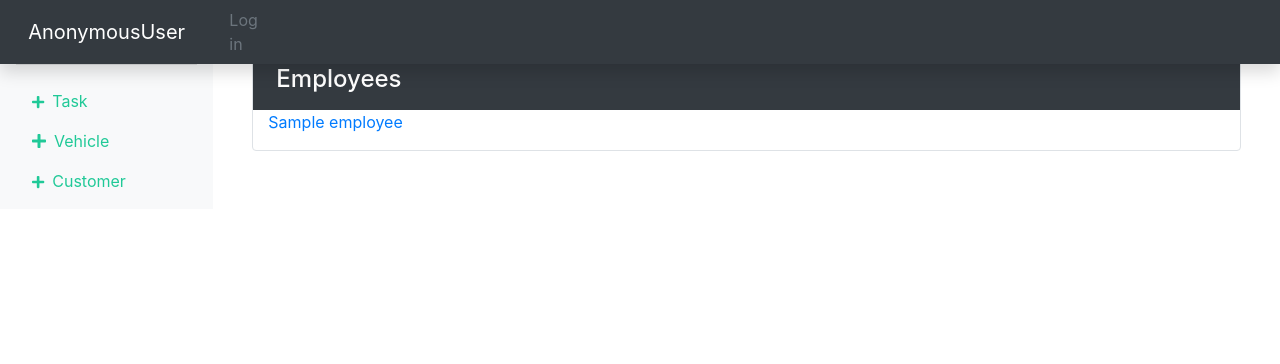
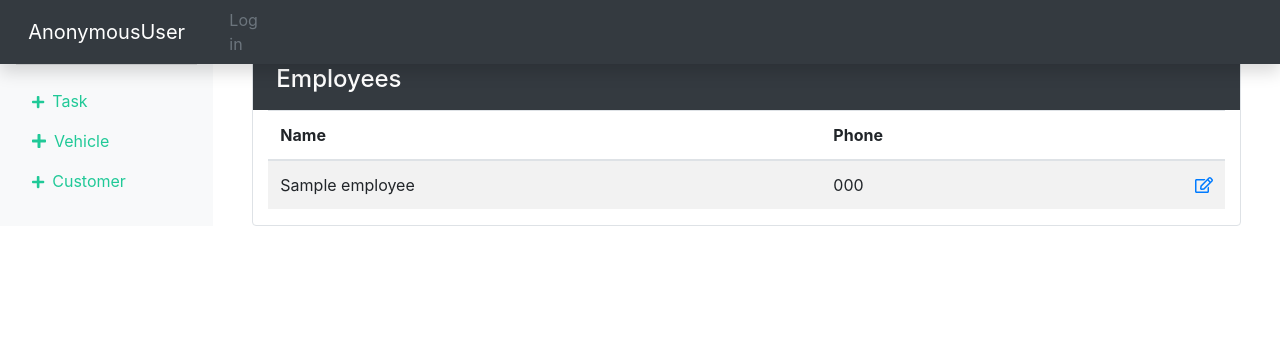
Before and after one commit to grinyahoo/wm-django, a Django app: template workshop/templates/workshop/employeeList.html in a window 1280 px wide. Shown: the top 364 px of the page. Run offline with Django 3.2, Linux system fonts and the light colour scheme; the template is opened without the code that fills it: most values are stand-ins (such as "Sample title", 1, 10 or a date in 2020); some libraries are stand-ins or nearby versions.

Commit message:
Employee list implemented as table

```diff
--- a/workshop/templates/workshop/employeeList.html
+++ b/workshop/templates/workshop/employeeList.html
@@ -12,9 +12,27 @@
           <div class="row">
             {% if employees %}
             <div class="col">
-              {% for employee in employees %}
-              <p><a href="{% url 'workshop:employeeDetail' employee.id %}">{{ employee }}</a></p>
-              {% endfor %}
+
+              <table class="table table-striped">
+                <thead>
+                  <tr>
+                    <th scope="col">Name</th>
+                    <th scope="col">Phone</th>
+                    <th scope="col"></th>
+                  </tr>
+                </thead>
+                <tbody>
+                    {% for employee in employees %}
+                    <tr>
+                      <td>{{ employee.name }}</td>
+                      <td>{{ employee.phone }}</td>
+                      <td class="text-right">
+                        <a href="{% url 'workshop:employeeDetail' employee.id %}"><i class="far fa-edit"></i></a>
+                      </td>
+                    </tr>
+                    {% endfor %}
+                </tbody>
+              </table>
             </div>
             {% else %}
             <div class="col text-center bg-light text-secondary p-5">
```
